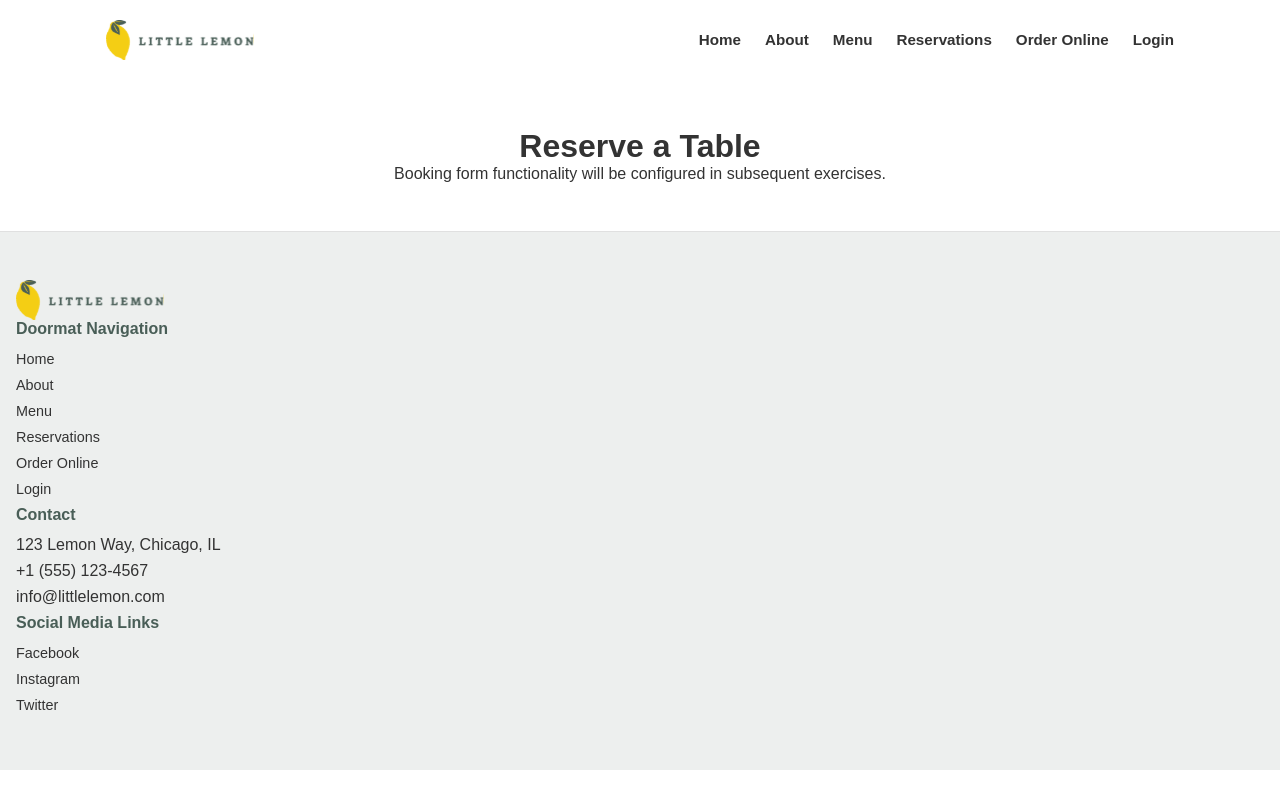
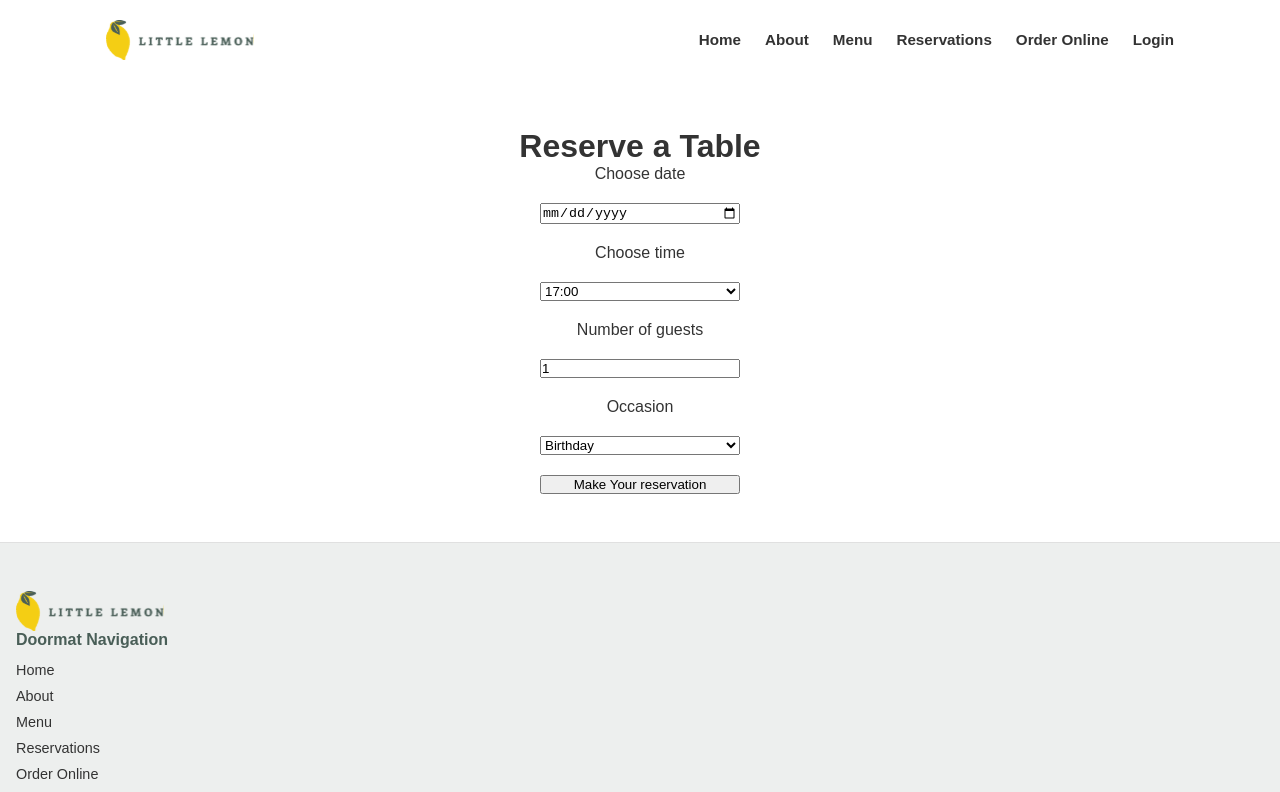
Before and after one commit to bibashmanjusubedi/little-lemon, a React (Create React App) app: page /booking in a window 1280 px wide. Shown: the top 792 px of the page. Built offline with nearby package versions, Linux system fonts and the light colour scheme.

Commit message:
Booking Test and Unit Test

```diff
--- /dev/null
+++ b/src/components/BookingForm.js
@@ -0,0 +1,71 @@
+import React, { useState } from 'react';
+
+function BookingForm({ availableTimes, dispatch }) {
+  const [date, setDate] = useState('');
+  const [time, setTime] = useState('17:00');
+  const [guests, setGuests] = useState(1);
+  const [occasion, setOccasion] = useState('Birthday');
+
+  // Step 2: Handle date change and dispatch state update
+  const handleDateChange = (e) => {
+    const selectedDate = e.target.value;
+    setDate(selectedDate);
+    dispatch({ type: 'UPDATE_TIMES', payload: selectedDate });
+  };
+
+  const handleSubmit = (e) => {
+    e.preventDefault();
+    console.log('Reservation Submitted:', { date, time, guests, occasion });
+  };
+
+  return (
+    <form style={{ display: 'grid', maxWidth: '200px', gap: '20px', margin: '0 auto' }} onSubmit={handleSubmit}>
+      <label htmlFor="res-date">Choose date</label>
+      <input
+        type="date"
+        id="res-date"
+        value={date}
+        onChange={handleDateChange}
+        required
+      />
+
+      <label htmlFor="res-time">Choose time</label>
+      <select
+        id="res-time"
+        value={time}
+        onChange={(e) => setTime(e.target.value)}
+      >
+        {availableTimes.map((availableTime) => (
+          <option key={availableTime} value={availableTime}>
+            {availableTime}
+          </option>
+        ))}
+      </select>
+
+      <label htmlFor="guests">Number of guests</label>
+      <input
+        type="number"
+        placeholder="1"
+        min="1"
+        max="10"
+        id="guests"
+        value={guests}
+        onChange={(e) => setGuests(e.target.value)}
+      />
+
+      <label htmlFor="occasion">Occasion</label>
+      <select
+        id="occasion"
+        value={occasion}
+        onChange={(e) => setOccasion(e.target.value)}
+      >
+        <option value="Birthday">Birthday</option>
+        <option value="Anniversary">Anniversary</option>
+      </select>
+
+      <input type="submit" value="Make Your reservation" />
+    </form>
+  );
+}
+
+export default BookingForm;
--- a/src/components/BookingPage.js
+++ b/src/components/BookingPage.js
@@ -1,10 +1,11 @@
 import React from 'react';
+import BookingForm from './BookingForm';
 
-function BookingPage() {
+function BookingPage({ availableTimes, dispatch }) {
   return (
     <div className="container" style={{ padding: '3rem 0', textAlign: 'center' }}>
       <h1>Reserve a Table</h1>
-      <p>Booking form functionality will be configured in subsequent exercises.</p>
+      <BookingForm availableTimes={availableTimes} dispatch={dispatch} />
     </div>
   );
 }
--- a/src/components/Main.js
+++ b/src/components/Main.js
@@ -1,15 +1,43 @@
-import React from 'react';
-import { Routes, Route } from 'react-router-dom';
-import HomePage from './HomePage';
+import React, { useReducer } from 'react';
 import BookingPage from './BookingPage';
 
+// Step 2: Function to set up initial state
+export function initializeTimes() {
+  return [
+    '17:00',
+    '18:00',
+    '19:00',
+    '20:00',
+    '21:00',
+    '22:00'
+  ];
+}
+
+// Step 2: Reducer function to handle state updates based on selected date
+export function updateTimes(state, action) {
+  switch (action.type) {
+    case 'UPDATE_TIMES':
+      // Currently returning same default times regardless of date, as per requirements
+      return [
+        '17:00',
+        '18:00',
+        '19:00',
+        '20:00',
+        '21:00',
+        '22:00'
+      ];
+    default:
+      return state;
+  }
+}
+
 function Main() {
+  // Step 1 & 2: Lifted state up to Main and converted to useReducer
+  const [availableTimes, dispatch] = useReducer(updateTimes, [], initializeTimes);
+
   return (
     <main>
-      <Routes>
-        <Route path="/" element={<HomePage />} />
-        <Route path="/booking" element={<BookingPage />} />
-      </Routes>
+      <BookingPage availableTimes={availableTimes} dispatch={dispatch} />
     </main>
   );
 }
```
Also changed, not shown: 1 other file (tests, documents, lock files or other folders).
